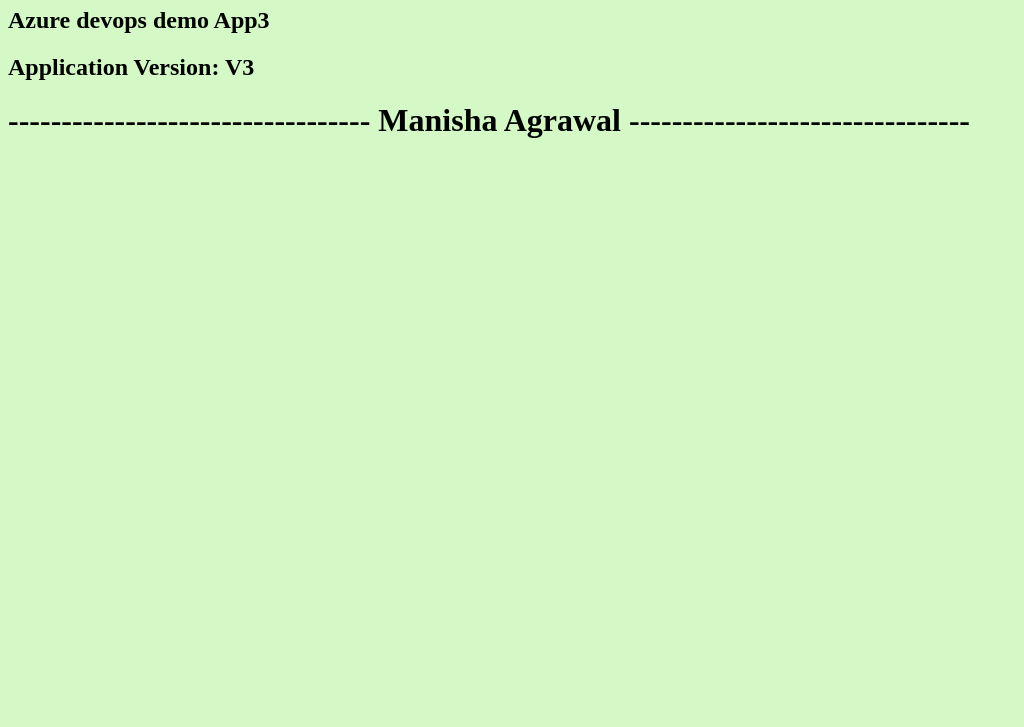
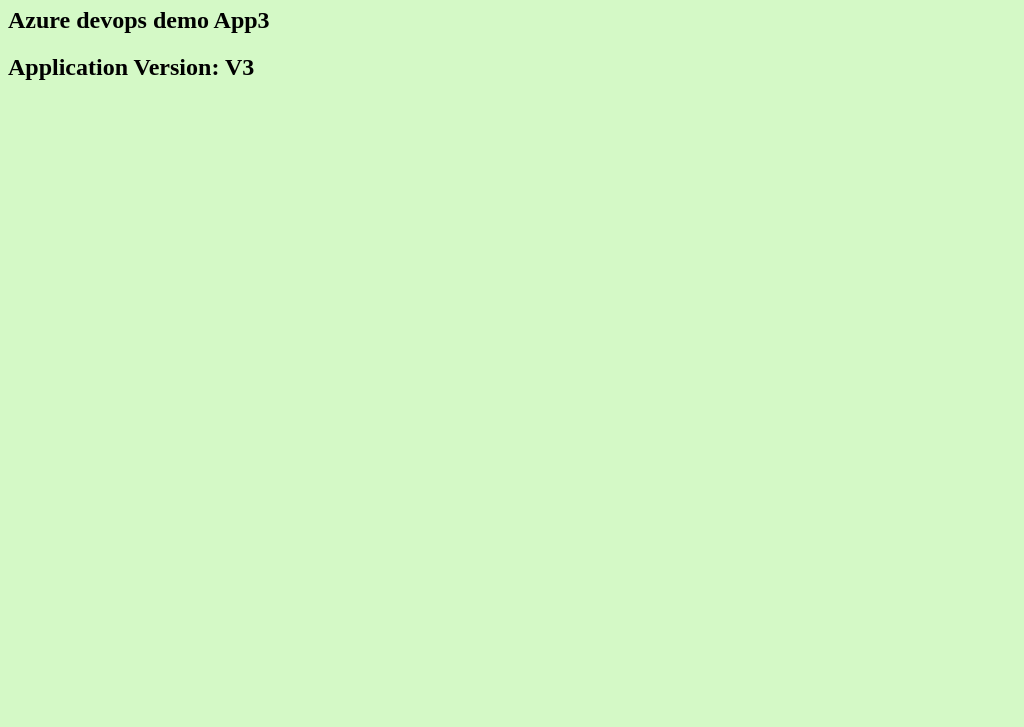
Before and after one commit to manisha001agrawal/dotnet_project, a plain HTML site: page index.html in a window 1280 px wide. Shown: the part 73-800 px from the top of the page, without its empty margins (0-1024 px from the left). Drawn offline with Linux system fonts and the light colour scheme.

Commit message:
Update index.html

```diff
--- a/index.html
+++ b/index.html
@@ -4,6 +4,5 @@
         <h1>Welcome to Nginx-v3 </h1>
         <h2>Azure devops demo App3</h2>
         <h2>Application Version: V3</h2>
-        <h1>---------------------------------- Manisha Agrawal -------------------------------- <h1>
     </body>
 </html>
```
